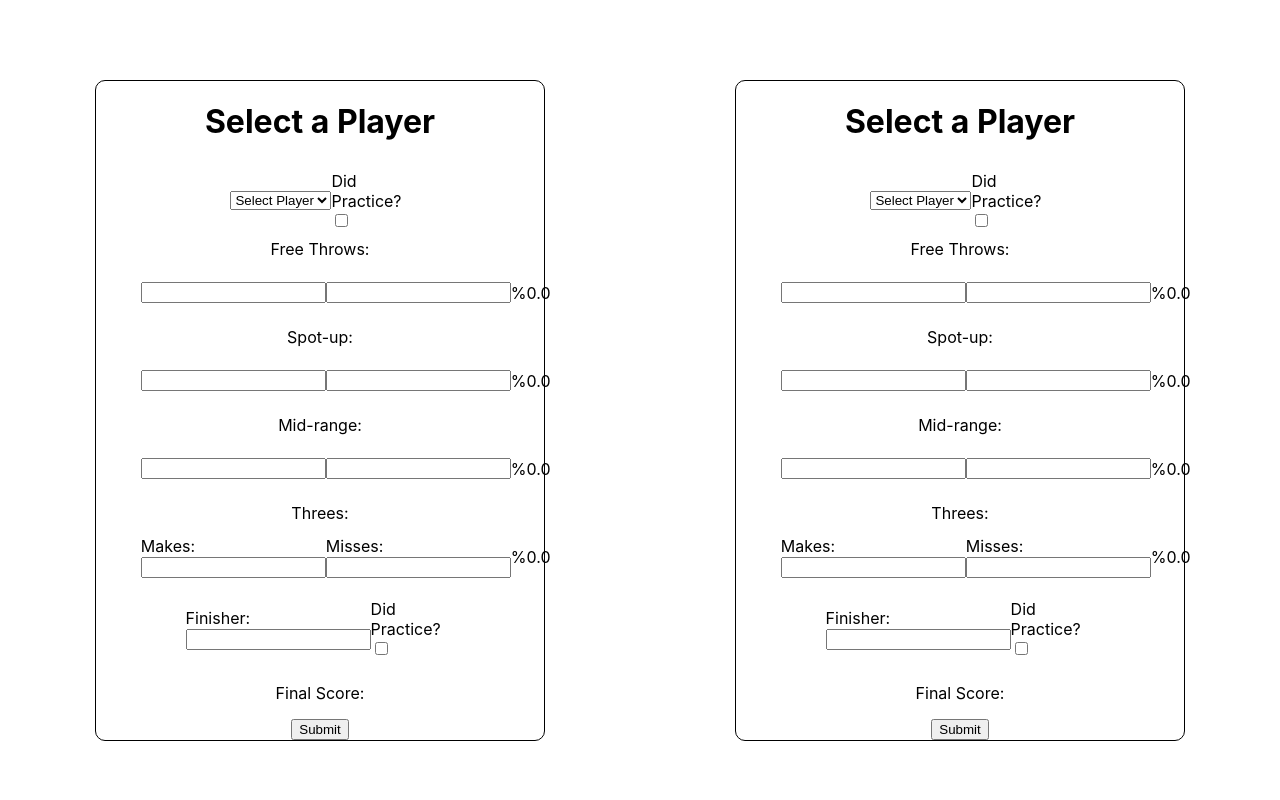
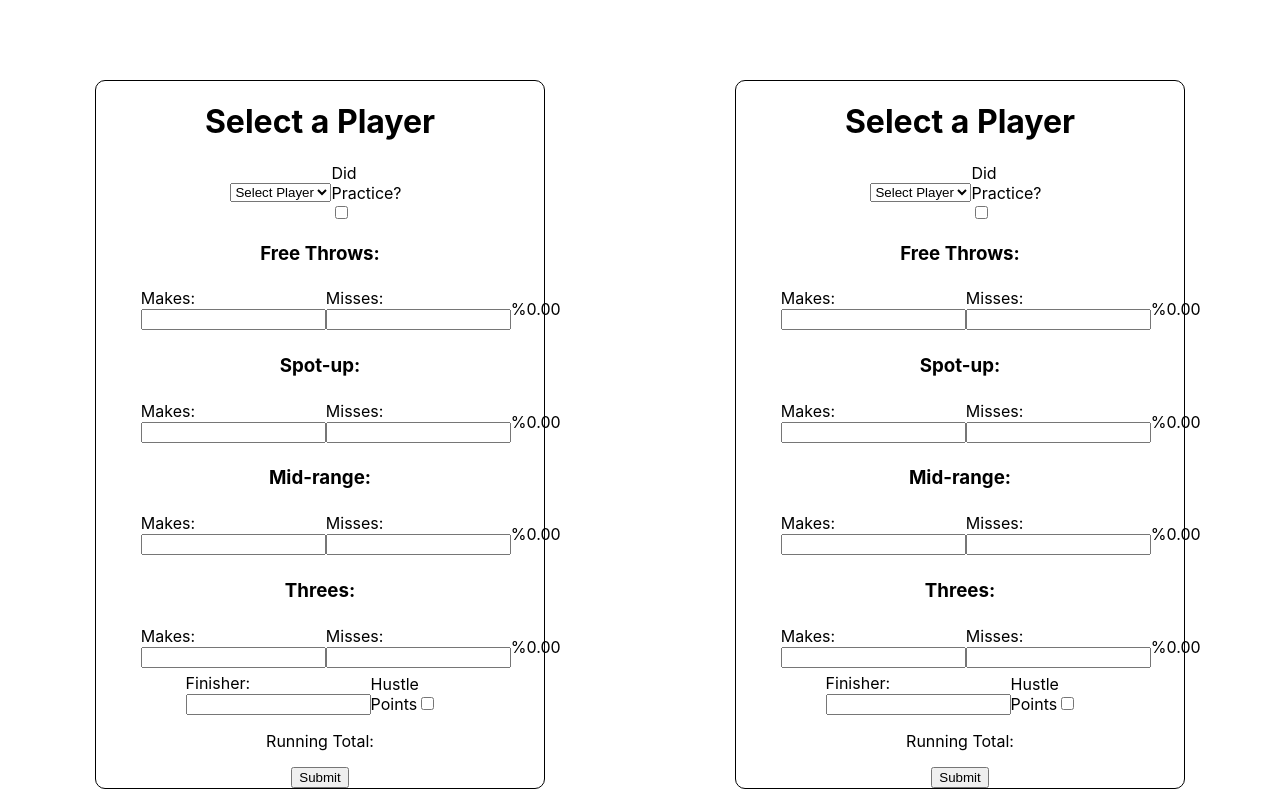
Before and after one commit to alexlamb10/shot-tracker-react, a React (Create React App) app: page / in a window 1280 px wide. Built offline with nearby package versions, Linux system fonts and the light colour scheme.

Commit message:
Math works for totals

```diff
--- a/src/components/ShotTracker.css
+++ b/src/components/ShotTracker.css
@@ -22,7 +22,6 @@
     width: 80%;
     justify-content: space-between;
     align-items: center;
-    margin: 1vh 0;
 }
 
 .titles{
--- a/src/components/TrackerForm.js
+++ b/src/components/TrackerForm.js
@@ -15,23 +15,82 @@ function TrackerForm() {
   const [threeMakes, setThreeMakes] = useState(0);
   const [threeMisses, setThreeMisses] = useState(0);
   const [threeTotal, setThreeTotal] = useState(0);
-  const [hustle, setHustle] = useState("No");
+  const [didHustle, setDidHustle] = useState("No");
+  const [hustle, setHustle] = useState(0);
+  const [finisher, setFinisher] = useState(0);
+  const [total, setTotal] = useState(0);
+  const [totalPercent, setTotalPercent] = useState(0);
+  const [overallTotal, setOverallTotal] = useState(0);
 
   useEffect(() => {
-    setFtTotal((+ftMakes / (+ftMakes + +ftMisses)) * 100);
-    setSpotTotal((+spotMakes / (+spotMakes + +spotMisses)) * 100);
-    setMidTotal((+midMakes / (+midMakes + +midMisses)) * 100);
-    setThreeTotal((+threeMakes / (+threeMakes + +threeMisses)) * 100);
+    if (didHustle === "Yes") {
+      setHustle(3);
+    } else if (didHustle === "No") {
+      setHustle(0);
+    }
+    let ftDivisor = 0;
+    let spotDivisor = 0;
+    let midDivisor = 0;
+    let threeDivisor = 0;
+
+    if (!(ftMisses > 0) && !(ftMakes > 0)) {
+      ftDivisor = 1;
+    } else {
+      ftDivisor = +ftMisses + +ftMakes;
+    }
+    if (!(spotMisses > 0) && !(spotMakes > 0)) {
+      spotDivisor = 1;
+    } else {
+      spotDivisor = +spotMisses + +spotMakes;
+    }
+    if (!(midMisses > 0) && !(midMakes > 0)) {
+      midDivisor = 1;
+    } else {
+      midDivisor = +midMisses + +midMakes;
+    }
+    if (!(threeMisses > 0) && !(threeMakes > 0)) {
+      threeDivisor = 1;
+    } else {
+      threeDivisor = +threeMisses + +threeMakes;
+    }
+
+    setTotalPercent((+ftTotal + +spotTotal + +midTotal + +threeTotal) / 4);
+
+    setOverallTotal(totalPercent + +finisher + +hustle);
+
+    // @ts-ignore
+    setTotal((Math.ceil(totalPercent * 4) / 4).toFixed(2));
+
+    setFtTotal((+ftMakes / +ftDivisor) * 100);
+    setSpotTotal((+spotMakes / +spotDivisor) * 100);
+    setMidTotal((+midMakes / +midDivisor) * 100);
+    setThreeTotal((+threeMakes / +threeDivisor) * 100);
   }, [
+    didHustle,
+    finisher,
     ftMakes,
     ftMisses,
+    ftTotal,
+    hustle,
     midMakes,
     midMisses,
+    midTotal,
     spotMakes,
     spotMisses,
+    spotTotal,
     threeMakes,
     threeMisses,
+    threeTotal,
+    totalPercent,
   ]);
+
+  function checkboxChanged(e) {
+    if (e.target.checked) {
+      setDidHustle("Yes");
+    } else if (!e.target.checked) {
+      setDidHustle("No");
+    }
+  }
 
   let names = [
     { playerId: 1, player: "Alex" },
@@ -64,55 +123,73 @@ function TrackerForm() {
             <input type="checkbox" name="practice" id="practice" />
           </div>
         </div>
-        Free Throws:
+        <h3>Free Throws:</h3>
         <div className="drill-inputs">
+          <div>
+            <p className="titles">Makes: </p>
             <input
               required
               type="number"
               min={0}
               onChange={(e) => setFtMakes(e.target.value)}
             />
+          </div>
+          <div>
+            <p className="titles">Misses: </p>
             <input
               required
               type="number"
               min={0}
               onChange={(e) => setFtMisses(e.target.value)}
             />
+          </div>
           <p>{isNaN(ftTotal) ? "%0.0" : "%" + ftTotal.toFixed(2)}</p>
         </div>
-        Spot-up:
+        <h3>Spot-up:</h3>
         <div className="drill-inputs">
+          <div>
+            <p className="titles">Makes: </p>
             <input
               required
               type="number"
               min={0}
               onChange={(e) => setSpotMakes(e.target.value)}
             />
+          </div>
+          <div>
+            <p className="titles">Misses: </p>
             <input
               required
               type="number"
               min={0}
               onChange={(e) => setSpotMisses(e.target.value)}
             />
+          </div>
           <p>{isNaN(spotTotal) ? "%0.0" : "%" + spotTotal.toFixed(2)}</p>
         </div>
-        Mid-range:
+        <h3>Mid-range:</h3>
         <div className="drill-inputs">
+          <div>
+            <p className="titles">Makes: </p>
             <input
               required
               type="number"
               min={0}
               onChange={(e) => setMidMakes(e.target.value)}
             />
+          </div>
+          <div>
+            <p className="titles">Misses: </p>
             <input
               required
               type="number"
               min={0}
               onChange={(e) => setMidMisses(e.target.value)}
             />
+          </div>
           <p>{isNaN(midTotal) ? "%0.0" : "%" + midTotal.toFixed(2)}</p>
         </div>
-        Threes:
+        <h3>Threes:</h3>
         <div className="drill-inputs">
           <div>
             <p className="titles">Makes: </p>
@@ -141,15 +218,20 @@ function TrackerForm() {
               required
               type="number"
               min={0}
-              onChange={(e) => setThreeMakes(e.target.value)}
+              onChange={(e) => setFinisher(e.target.value)}
             />
           </div>
           <div>
-            <label htmlFor="practice">Did Practice?</label>
-            <input type="checkbox" name="practice" id="practice" />
+            <label htmlFor="hustlePts">Hustle Points</label>
+            <input
+              type="checkbox"
+              name="hustlePts"
+              id="hustlePts"
+              onChange={(e) => checkboxChanged(e)}
+            />
           </div>
         </div>
-        <p>Final Score:</p>
+        <p>Running Total:</p>
         <button>Submit</button>
       </form>
     </div>
```
Lines whose indentation alone changed are shown as unchanged.
